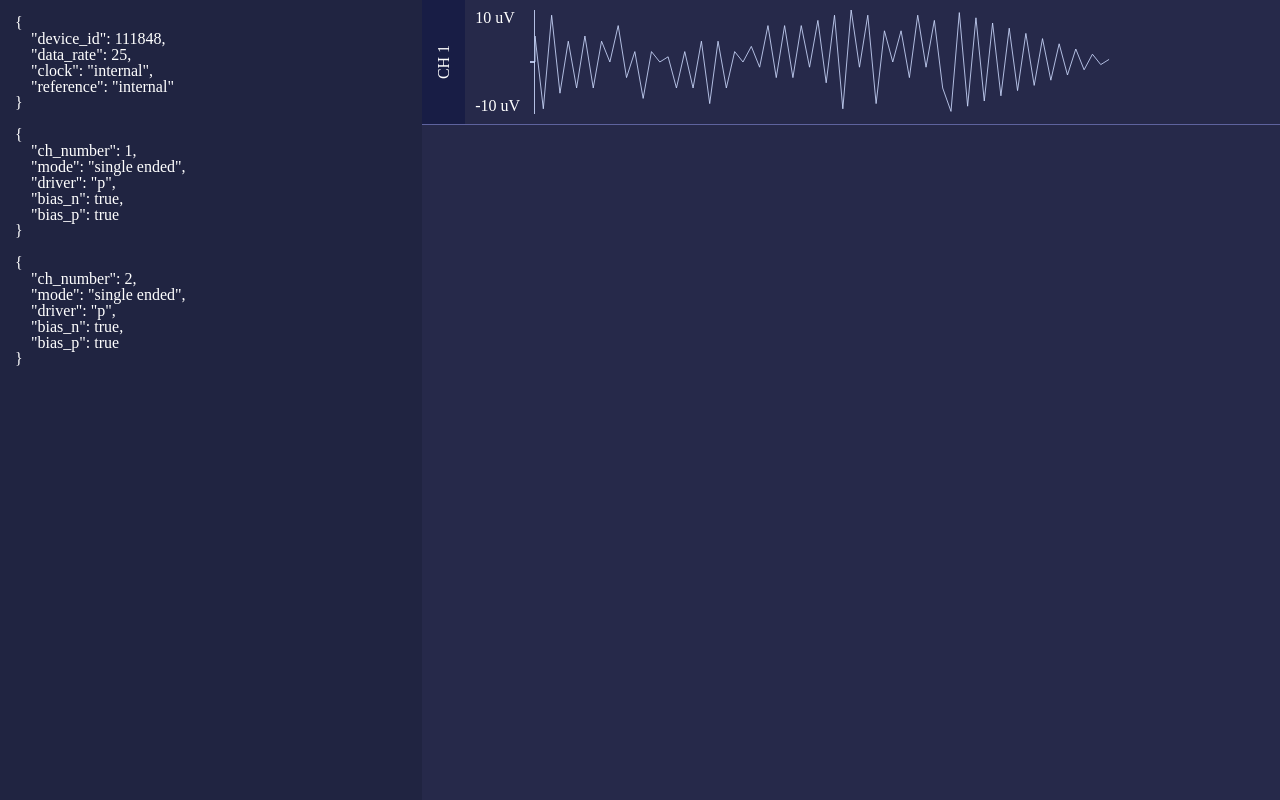
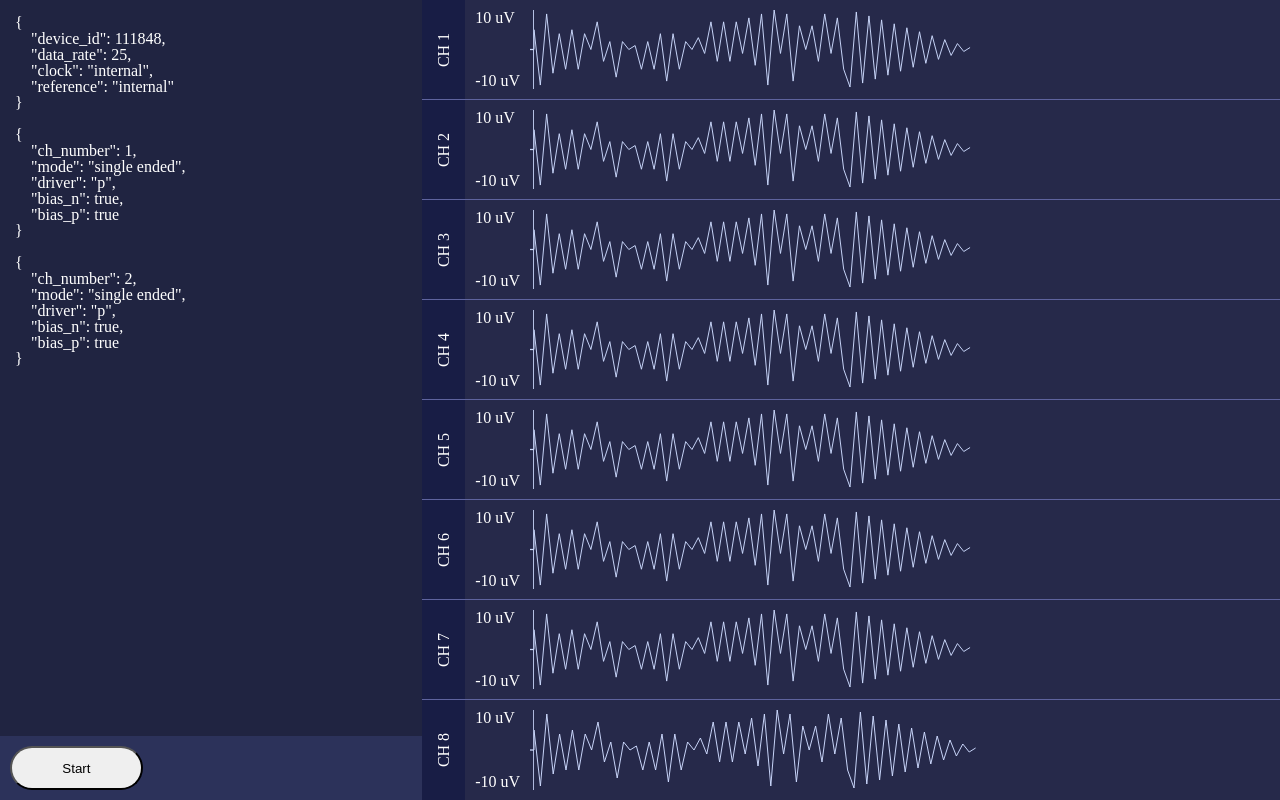
Before and after one commit to GianIsNotDead/Observer, a React app: page / in a window 1280 px wide. Built offline with nearby package versions, Linux system fonts and the light colour scheme.

Commit message:
add control and serve app via localhost

```diff
--- a/package.json
+++ b/package.json
@@ -11,10 +11,11 @@
   "author": "Gian",
   "license": "ISC",
   "dependencies": {
-    "serialport": "^9.0.0",
+    "fastify": "^2.14.1",
     "prop-types": "^15.6.2",
     "react": "^16.5.2",
-    "react-dom": "^16.5.2"
+    "react-dom": "^16.5.2",
+    "serialport": "^9.0.0"
   },
   "devDependencies": {
     "babel-core": "^6.26.0",
--- a/src/App.jsx
+++ b/src/App.jsx
@@ -3,6 +3,7 @@ import React, { Component } from 'react';
 // Component
 import Console from './Console';
 import Channel from './Channel';
+import Controls from './Controls';
 
 class App extends Component {
   constructor(props) {
@@ -33,27 +34,36 @@ class App extends Component {
           bias_p: true
         },
       ]),
+      // UI state
+      ampGraphXPosition: 0,
+      ampGraphYPosition: 0,
+      ampValue: 0,
     };
+    this.handleButtonPress = this.handleButtonPress.bind(this);
+    this.getAmpGraphXYPosition = this.getAmpGraphXYPosition.bind(this);
+    this.toggleElement = this.toggleElement.bind(this);
     this.formatConsoleData = this.formatConsoleData.bind(this);
   }
 
-  componentDidMount() {
-    let cur = 0;
-    let cloneData = this.state.mockData;
-    let that = this;
-    setInterval(function(){
-      if (cloneData.length > 150) {
-        cloneData = cloneData.slice(75, cloneData.length);
-      }
-      let mockVoltage = Math.floor((Math.random() * 10) + 1);
-      if (cur % 2 === 0) {
-        mockVoltage = mockVoltage - 10;
-      }
-      cloneData.push(mockVoltage);
-      that.setState({ mockData: cloneData }, () => {
-        cur = cur + 1;
-      });
-    }, 100);
+  handleButtonPress(btn) {
+    console.log('button pressed');
+    fetch('http://localhost:3000/')
+      .then(response => console.log(response));
+  }
+
+  getAmpGraphXYPosition(newXPosition, newYPosition) {
+    this.setState({
+      ampGraphXPosition: newXPosition,
+      ampGraphYPosition: newYPosition,
+    });
+  }
+
+  toggleElement(stateProperty) {
+    let newState = false;
+    if (this.state[stateProperty] === newState) {
+      let newState = true;
+    }
+    this.setState({ [stateProperty]: newState });
   }
 
   /**
@@ -84,6 +94,25 @@ class App extends Component {
     return formatedData;
   }
 
+  componentDidMount() {
+    let cur = 0;
+    let cloneData = this.state.mockData;
+    let that = this;
+    setInterval(function(){
+      if (cloneData.length > 250) {
+        cloneData = cloneData.slice(100, cloneData.length);
+      }
+      let mockVoltage = Math.floor((Math.random() * 10) + 1);
+      if (cur % 2 === 0) {
+        mockVoltage = mockVoltage - 10;
+      }
+      cloneData.push(mockVoltage);
+      that.setState({ mockData: cloneData }, () => {
+        cur = cur + 1;
+      });
+    }, 100);
+  }
+
   render() {
     return (
       <section className="panel-container">
@@ -92,9 +121,78 @@ class App extends Component {
             data={this.state.data}
             formatConsoleData={this.formatConsoleData}
           />
+          <Controls
+            handleButtonPress={this.handleButtonPress}
+          />
         </section>
         <section className="right-panel">
-          <Channel mockData={this.state.mockData} />
+          <Channel
+            channelNumber="1"
+            mockData={this.state.mockData}
+            displayPointCircle={this.state.displayPointCircle}
+            toggleElement={this.toggleElement}
+            getMouseXPosition={this.getMouseXPosition}
+            mouseXPosition={this.state.mouseXPosition}
+            getAmpGraphXPosition={this.getAmpGraphXYPosition}
+            ampGraphXPosition={this.state.ampGraphXPosition}
+            ampGraphYPosition={this.state.ampGraphYPosition}
+          />
+          <Channel
+            channelNumber="2"
+            mockData={this.state.mockData}
+            displayPointCircle={this.state.displayPointCircle}
+            toggleElement={this.toggleElement}
+            getMouseXPosition={this.getMouseXPosition}
+            mouseXPosition={this.state.mouseXPosition}
+          />
+          <Channel
+            channelNumber="3"
+            mockData={this.state.mockData}
+            displayPointCircle={this.state.displayPointCircle}
+            toggleElement={this.toggleElement}
+            getMouseXPosition={this.getMouseXPosition}
+            mouseXPosition={this.state.mouseXPosition}
+          />
+          <Channel
+            channelNumber="4"
+            mockData={this.state.mockData}
+            displayPointCircle={this.state.displayPointCircle}
+            toggleElement={this.toggleElement}
+            getMouseXPosition={this.getMouseXPosition}
+            mouseXPosition={this.state.mouseXPosition}
+          />
+          <Channel
+            channelNumber="5"
+            mockData={this.state.mockData}
+            displayPointCircle={this.state.displayPointCircle}
+            toggleElement={this.toggleElement}
+            getMouseXPosition={this.getMouseXPosition}
+            mouseXPosition={this.state.mouseXPosition}
+          />
+          <Channel
+            channelNumber="6"
+            mockData={this.state.mockData}
+            displayPointCircle={this.state.displayPointCircle}
+            toggleElement={this.toggleElement}
+            getMouseXPosition={this.getMouseXPosition}
+            mouseXPosition={this.state.mouseXPosition}
+          />
+          <Channel
+            channelNumber="7"
+            mockData={this.state.mockData}
+            displayPointCircle={this.state.displayPointCircle}
+            toggleElement={this.toggleElement}
+            getMouseXPosition={this.getMouseXPosition}
+            mouseXPosition={this.state.mouseXPosition}
+          />
+          <Channel
+            channelNumber="8"
+            mockData={this.state.mockData}
+            displayPointCircle={this.state.displayPointCircle}
+            toggleElement={this.toggleElement}
+            getMouseXPosition={this.getMouseXPosition}
+            mouseXPosition={this.state.mouseXPosition}
+          />
         </section>
       </section>
     );
--- a/src/Channel.jsx
+++ b/src/Channel.jsx
@@ -1,6 +1,6 @@
 import React from 'react';
 
-function Channel({ mockData }) {
+function Channel({ channelNumber, mockData }) {
   let constructedGraph = [];
   let xLineDistance = 10;
   let xTotalDistance = mockData.length * xLineDistance;
@@ -11,13 +11,14 @@ function Channel({ mockData }) {
 
   if (Array.isArray(mockData)) {
     for (let x = mockData.length - 1; x >= 0; x -= 1) {
-      let Path = null;
+      let Line = null;
       let d = mockData[x];
       let xPos = xTotalDistance - x*xLineDistance;
+      let yPos = yMid - (yMid / 10 * d);
       let lineEnd = xPos - xLineDistance;
-      Path = (<path d={`M${previousXY} L${lineEnd} ${yMid - (yMid / 10 * d)}`}></path>);
+      Line = (<path d={`M${previousXY} L${lineEnd} ${yMid - (yMid / 10 * d)}`}></path>);
       previousXY = `${lineEnd} ${yMid - (yMid / 10 * d)}`;
-      constructedGraph.push(Path);
+      constructedGraph.push(Line);
     }
   }
 
@@ -25,7 +26,7 @@ function Channel({ mockData }) {
     <div className="channel">
       <div className="channel-status">
         <div className="channel-status-wrapper">
-          <p className="channel-number">CH 1</p>
+          <p className="channel-number">CH {channelNumber}</p>
         </div>
       </div>
       <div className="channel-amplitude">
@@ -43,7 +44,7 @@ function Channel({ mockData }) {
         </div>
         <div className="amplitude-graph">
           <svg xmlns="http://www.w3.org/2000/svg" className="amplitude-line" viewBox={`0 0 ${xTotalDistance} 125`}>
-            <g stroke="#CEDBFF" strokeWidth="1" fill="none">
+            <g stroke="#CEDBFF" strokeWidth="1.5" fill="none">
               { constructedGraph }
             </g>
           </svg>
--- a/src/Controls.jsx
+++ b/src/Controls.jsx
@@ -0,0 +1,11 @@
+import React from 'react';
+
+function Controls({ handleButtonPress }) {
+  return (
+    <div className="controls">
+      <button className="start-btn" name="start-btn" onClick={handleButtonPress}>Start</button>
+    </div>
+  );
+}
+
+export default Controls;
--- a/src/style/style.scss
+++ b/src/style/style.scss
@@ -28,12 +28,17 @@ section, div {
   position: relative;
 }
 
+button, button:active {
+  outline: none;
+  text-decoration: none;
+}
+
 /************************
         Pannel
 ************************/
 .panel-container {
   min-width: 1080px;
-  min-height: 768px;
+  min-height: 800px;
   display: flex;
 }
 
@@ -43,12 +48,15 @@ section, div {
 }
 
 .left-panel {
+  display: flex;
+  flex-direction: column;
   width: 33%;
   background: #202441;
 }
 
 .right-panel {
   width: 67%;
+  overflow-y: scroll;
   background: #26294A;
 }
 
@@ -57,21 +65,40 @@ section, div {
 ************************/
 .console {
   width: 100%;
+  height: 92%;
   padding: 15px;
   color: #FFFFFF;
 }
 
 /************************
+        Control
+************************/
+.controls {
+  background: #2C325A;
+  width: 100%;
+  height: 8%;
+  padding: 10px;
+}
+.start-btn {
+  width: 33%;
+  height: 100%;
+  border-radius: 90px;
+}
+
+/************************
         Channel
 ************************/
-
 .channel {
   width: 100%;
   height: 12.5%;
-  min-height: 125px;
+  min-height: 100px;
   display: flex;
   color: #FFFFFF;
   border-bottom: 1px solid #5E639E;
+}
+
+.channel:last-of-type {
+  border-bottom: none;
 }
 
 .channel-status {
```
Also changed, not shown: server.js (added, +31 -0 lines), 1 other file (tests, documents, lock files or other folders).
